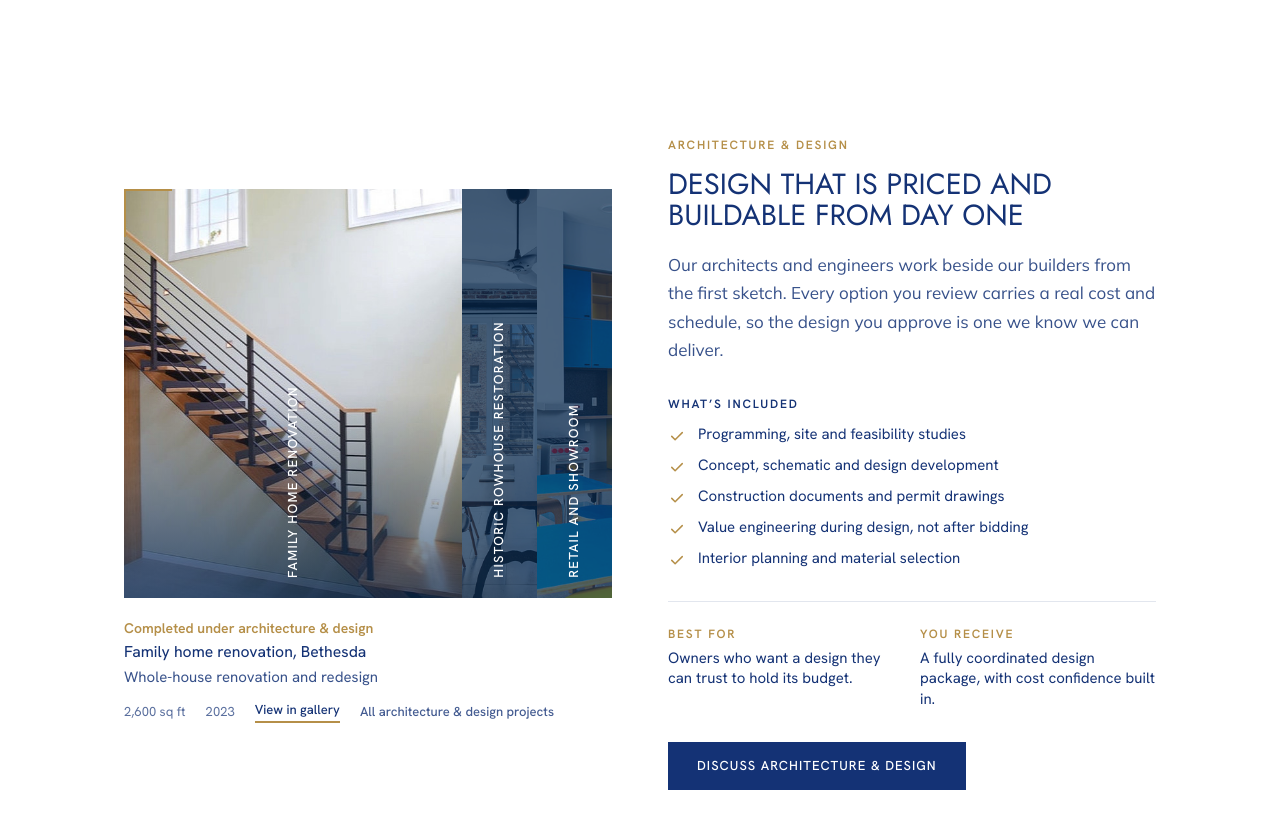
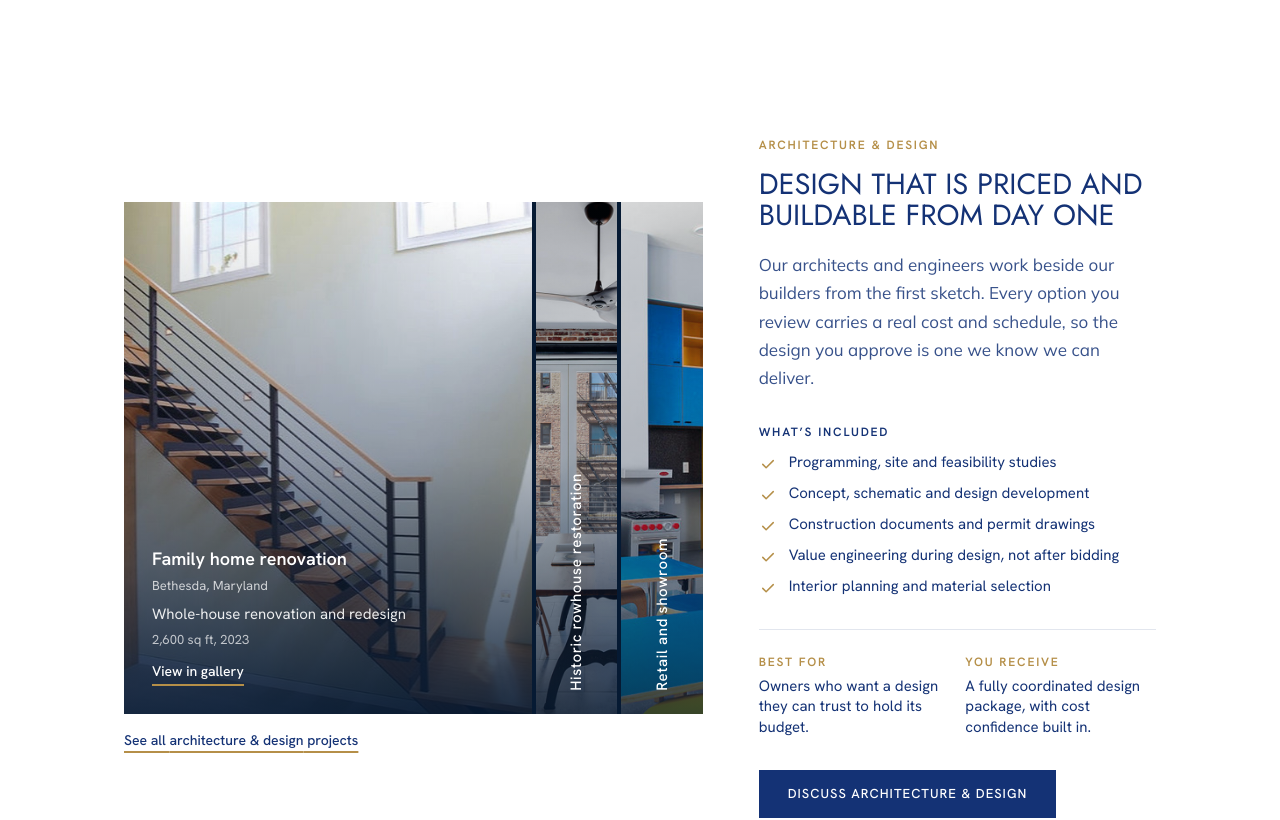
Before and after one commit to PDBS2030/Proactive, a Next.js app: page /services in a window 1280 px wide. Shown: the part 1160-1980 px from the top of the page. Built offline with nearby package versions, Linux system fonts and the light colour scheme.

Commit message:
Services: project accordion modelled on the reference, description over the active photo

```diff
--- a/app/services/page.tsx
+++ b/app/services/page.tsx
@@ -106,14 +106,14 @@ export default function ServicesPage() {
             className={cn("scroll-mt-[190px] px-4 py-[94px] min-[768px]:px-[124px] min-[768px]:py-[140px]", i % 2 === 1 && "bg-[#f3f6fa]")}
           >
             <div className="mx-auto grid w-full max-w-[1680px] items-center gap-10 min-[992px]:grid-cols-12 min-[992px]:gap-x-14">
-              <div className={cn("min-[992px]:col-span-6", i % 2 === 1 && "min-[992px]:order-2")}>
+              <div className={cn("min-[992px]:col-span-7", i % 2 === 1 && "min-[992px]:order-2")}>
                 <ServiceProjects
                   serviceId={s.id}
                   serviceName={s.name}
                   projects={PROJECTS.filter((p) => p.service === SERVICE_SLUGS[s.id]).slice(0, 5)}
                 />
               </div>
-              <div className={cn("min-[992px]:col-span-6", i % 2 === 1 && "min-[992px]:order-1")}>
+              <div className={cn("min-[992px]:col-span-5", i % 2 === 1 && "min-[992px]:order-1")}>
                 <p className={eyebrow}>{s.name}</p>
                 <h2 id={`${s.id}-title`} className={cn(title, "mt-4")}>
                   {s.headline}
--- a/components/ServiceProjects.tsx
+++ b/components/ServiceProjects.tsx
@@ -7,9 +7,9 @@ import { cn } from "@/lib/cn";
 import type { Project } from "@/lib/pages";
 
 /**
- * The picture beside each service: a row of vertical strips, one per project completed under that service.
- * The strip you choose widens to show its photograph, and its details appear underneath with a link
- * to that project in the gallery.
+ * The picture beside each service, as an accordion of the projects completed under that service.
+ * The chosen project is a large photograph with its description laid over the bottom; the others are
+ * narrow strips of their own photographs with the project name running up the side.
  */
 export function ServiceProjects({
   serviceId,
@@ -23,7 +23,6 @@ export function ServiceProjects({
   const [active, setActive] = useState(0);
   const uid = useId();
   const refs = useRef<(HTMLButtonElement | null)[]>([]);
-  const p = projects[active];
 
   const onKey = (e: React.KeyboardEvent, i: number) => {
     const n = projects.length;
@@ -44,13 +43,22 @@ export function ServiceProjects({
         <div
           role="tablist"
           aria-label={`Projects completed under ${serviceName}`}
-          className="flex flex-col overflow-hidden min-[768px]:h-[clamp(340px,32vw,500px)] min-[768px]:flex-row"
+          className="flex flex-col gap-1 bg-[#061a33] min-[768px]:h-[clamp(440px,40vw,640px)] min-[768px]:flex-row"
         >
           {projects.map((x, i) => {
             const on = i === active;
             return (
+              <div
+                key={x.id}
+                role="presentation"
+                onMouseEnter={() => setActive(i)}
+                className={cn(
+                  "relative overflow-hidden transition-[height,flex-grow] duration-500 ease-[cubic-bezier(.22,1,.36,1)] motion-reduce:transition-none",
+                  "min-[768px]:h-auto min-[768px]:basis-0",
+                  on ? "h-80 min-[768px]:grow-[5]" : "h-14 min-[768px]:grow",
+                )}
+              >
                 <button
-                key={x.id}
                   ref={(el) => {
                     refs.current[i] = el;
                   }}
@@ -58,64 +66,78 @@ export function ServiceProjects({
                   role="tab"
                   id={`${uid}-tab-${i}`}
                   aria-selected={on}
-                aria-controls={`${uid}-panel`}
+                  aria-controls={`${uid}-panel-${i}`}
                   tabIndex={on ? 0 : -1}
                   onClick={() => setActive(i)}
-                onMouseEnter={() => setActive(i)}
                   onKeyDown={(e) => onKey(e, i)}
-                className={cn(
-                  "relative cursor-pointer overflow-hidden bg-[#082b52] text-left outline-none transition-[height,flex-grow] duration-500 ease-[cubic-bezier(.22,1,.36,1)] focus-visible:outline-2 focus-visible:-outline-offset-4 focus-visible:outline-white motion-reduce:transition-none",
-                  "min-[768px]:h-auto min-[768px]:basis-0",
-                  on ? "h-64 min-[768px]:grow-[4.5]" : "h-14 min-[768px]:grow",
-                )}
+                  className="absolute inset-0 cursor-pointer overflow-hidden text-left outline-none focus-visible:outline-2 focus-visible:-outline-offset-4 focus-visible:outline-white"
                 >
+                  <span className="sr-only">{x.title}</span>
                   <Image
                     src={x.image}
                     alt=""
                     fill
-                  sizes="(max-width: 768px) 100vw, 40vw"
-                  className={cn("object-cover transition-transform duration-700 motion-reduce:transition-none", on ? "scale-100" : "scale-110")}
+                    sizes="(max-width: 768px) 100vw, 45vw"
+                    className={cn("object-cover transition-transform duration-700 motion-reduce:transition-none", on ? "scale-100" : "scale-[1.08]")}
                   />
                   <span
                     aria-hidden="true"
-                  className={cn("absolute inset-0 transition-colors duration-500", on ? "bg-linear-to-t from-[#082b52]/70 via-transparent to-transparent" : "bg-[#082b52]/70")}
+                    className={cn(
+                      "absolute inset-0 transition-opacity duration-500",
+                      on ? "bg-linear-to-t from-[#061a33]/90 via-[#061a33]/30 to-transparent" : "bg-linear-to-t from-[#061a33]/80 via-[#061a33]/25 to-[#061a33]/10",
+                    )}
                   />
                   <span
+                    aria-hidden="true"
                     className={cn(
-                    "absolute left-4 text-[13px] font-medium tracking-[.1em] whitespace-nowrap text-white uppercase",
+                      "absolute left-4 text-[14px] font-medium tracking-[.04em] whitespace-nowrap text-white transition-opacity duration-300",
                       "max-md:top-1/2 max-md:-translate-y-1/2",
-                    "min-[768px]:bottom-5 min-[768px]:left-1/2 min-[768px]:-translate-x-1/2 min-[768px]:rotate-180 min-[768px]:[writing-mode:vertical-rl]",
+                      "min-[768px]:bottom-6 min-[768px]:left-1/2 min-[768px]:-translate-x-1/2 min-[768px]:rotate-180 min-[768px]:text-[15px] min-[768px]:[writing-mode:vertical-rl]",
+                      on ? "opacity-0" : "opacity-100",
                     )}
                   >
                     {x.title}
                   </span>
                 </button>
+
+                <div
+                  id={`${uid}-panel-${i}`}
+                  role="tabpanel"
+                  aria-labelledby={`${uid}-tab-${i}`}
+                  hidden={!on}
+                  className={cn(
+                    "absolute bottom-5 left-5 z-10 w-[calc(100vw-3rem)] max-w-[22rem] text-white transition-opacity duration-500 min-[768px]:bottom-7 min-[768px]:left-7",
+                    on ? "opacity-100 delay-200" : "pointer-events-none opacity-0",
+                  )}
+                >
+                  <p className="text-[18px] leading-snug font-semibold">{x.title}</p>
+                  <p className="mt-1 text-[13px] text-white/75">
+                    {x.city}, {x.region}
+                  </p>
+                  <p className="mt-2 text-[15px] leading-[1.5] text-white/90">{x.scope}</p>
+                  <p className="mt-1 text-[13px] text-white/70">
+                    {x.size}, {x.year}
+                  </p>
+                  <Link
+                    href={`/projects?service=${serviceId}&q=${encodeURIComponent(x.title)}`}
+                    tabIndex={on ? 0 : -1}
+                    className="mt-3 inline-block border-b-2 border-gold pb-0.5 text-[14px] font-medium text-white no-underline transition-[padding] duration-300 outline-none hover:pr-3 focus-visible:pr-3"
+                  >
+                    View in gallery
+                  </Link>
+                </div>
+              </div>
             );
           })}
         </div>
-        <span aria-hidden="true" className="pointer-events-none absolute top-0 left-0 h-12 w-12 border-t-2 border-l-2 border-gold" />
       </div>
 
-      <div key={p.id} id={`${uid}-panel`} role="tabpanel" aria-labelledby={`${uid}-tab-${active}`} aria-live="polite" className="hero-in mt-5 min-h-[7.5rem]">
-        <p className="text-sm font-semibold text-gold">Completed under {serviceName.toLowerCase()}</p>
-        <h3 className="mt-1 text-(length:--h5) leading-(--h5-lh) font-(--h5-weight)">
-          {p.title}, {p.city}
-        </h3>
-        <p className="mt-1.5 max-w-[56ch] text-[15px] leading-snug text-[#143275]/85">{p.scope}</p>
-        <p className="mt-3 flex flex-wrap items-center gap-x-5 gap-y-1 text-[13px] text-[#143275]/70">
-          <span>{p.size}</span>
-          <span>{p.year}</span>
       <Link
-            href={`/projects?service=${serviceId}&q=${encodeURIComponent(p.title)}`}
-            className="border-b-2 border-gold pb-0.5 text-[13px] font-medium text-[#143275] no-underline transition-[padding] duration-300 outline-none hover:pr-2 focus-visible:pr-2"
+        href={`/projects?service=${serviceId}`}
+        className="mt-4 inline-block text-[14px] font-medium text-[#143275] underline decoration-gold decoration-2 underline-offset-[6px] outline-none focus-visible:outline-2 focus-visible:outline-offset-4 focus-visible:outline-[#2356e5]"
       >
-            View in gallery
+        See all {serviceName.toLowerCase()} projects
       </Link>
-          <Link href={`/projects?service=${serviceId}`} className="text-[13px] font-medium text-[#143275]/80 underline decoration-transparent decoration-2 underline-offset-[5px] transition-[text-decoration-color] duration-300 hover:decoration-gold focus-visible:decoration-gold">
-            All {projects.length === 1 ? "" : `${serviceName.toLowerCase()} `}projects
-          </Link>
-        </p>
-      </div>
     </div>
   );
 }
```
Lines whose indentation alone changed are shown as unchanged.
